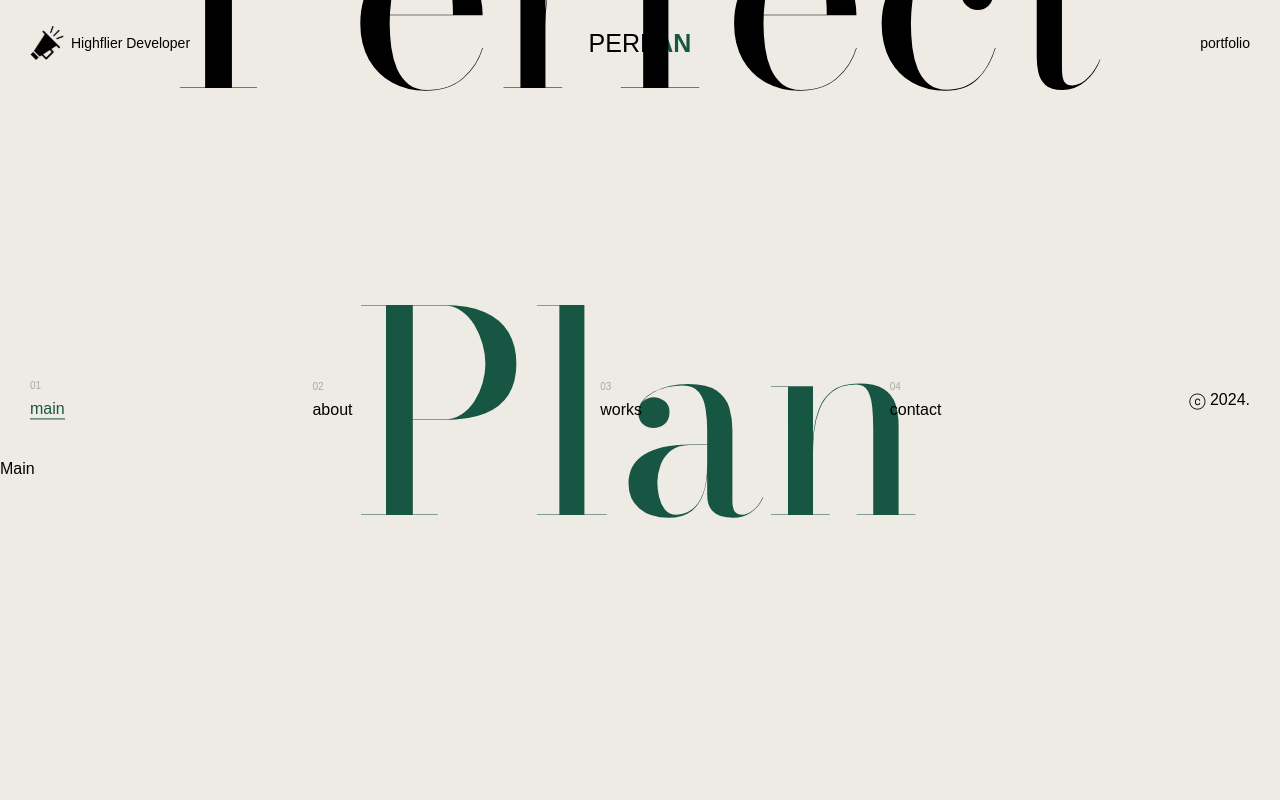
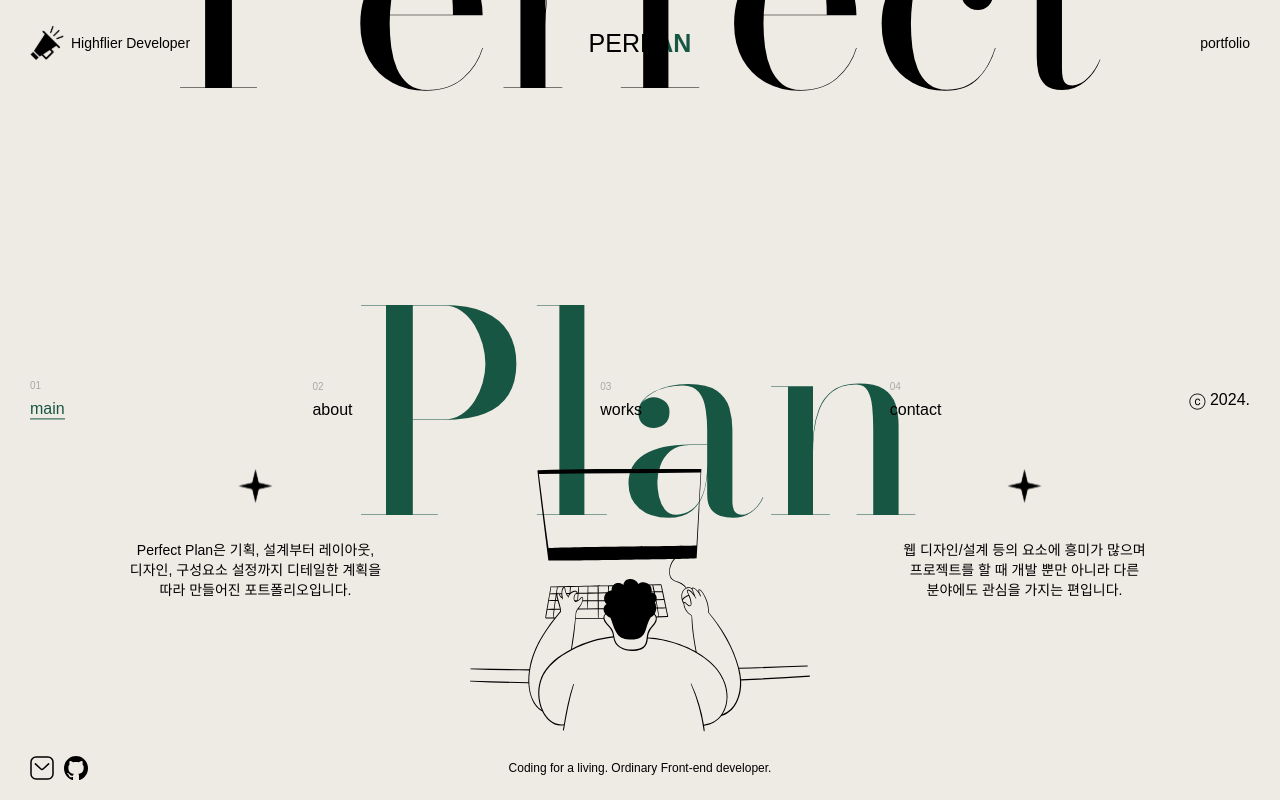
Before and after one commit to KimHyunLo/PERFAN, a React (Vite) app: page / in a window 1280 px wide. Built offline with nearby package versions, Linux system fonts and the light colour scheme; a web font is replaced by a local one.

Commit message:
update: Main Ui 수정

```diff
--- a/src/index.css
+++ b/src/index.css
@@ -26,6 +26,7 @@ body {
 
 ul {
   padding: 0;
+  margin: 0;
 }
 
 a {
@@ -36,3 +37,12 @@ a {
 li {
   list-style: none;
 }
+
+p {
+  margin: 0;
+}
+
+button {
+  border: none;
+  padding: 0;
+}
--- a/src/routes/Main.jsx
+++ b/src/routes/Main.jsx
@@ -1,5 +1,89 @@
+import styled from 'styled-components'
+
+const StyledMain = styled.div`
+  position: absolute;
+  left: 50%;
+  top: 75%;
+  transform: translate(-50%, -50%);
+  width: 80%;
+  display: flex;
+  justify-content: space-between;
+  align-items: start;
+`
+
+const StyledParagraph = styled.p`
+  width: 255px;
+  font-size: 14px;
+  text-align: center;
+  word-break: keep-all;
+
+  &::before {
+    content: '';
+    display: block;
+    background-image: url(star.svg);
+    background-position: center;
+    background-size: contain;
+    background-repeat: no-repeat;
+    height: 35px;
+    margin: 0 auto 35px;
+  }
+`
+
+const StyledFooter = styled.footer`
+  position: absolute;
+  bottom: 20px;
+  width: 100%;
+  padding: 0 30px;
+
+  .middle-text {
+    position: absolute;
+    top: 50%;
+    left: 50%;
+    transform: translate(-50%, -50%);
+    font-size: 12px;
+  }
+`
+
+const StyledUl = styled.ul`
+  display: flex;
+  gap: 10px;
+
+  li {
+    position: relative;
+    width: 24px;
+    height: 24px;
+
+    a {
+      position: absolute;
+    }
+  }
+`
+
 function Main() {
-  return <div>Main</div>
+  return (
+    <>
+      <StyledMain>
+        <StyledParagraph>Perfect Plan은 기획, 설계부터 레이아웃, 디자인, 구성요소 설정까지 디테일한 계획을 따라 만들어진 포트폴리오입니다.</StyledParagraph>
+        <img src="avatar.svg" alt="avatar" />
+        <StyledParagraph>웹 디자인/설계 등의 요소에 흥미가 많으며 프로젝트를 할 때 개발 뿐만 아니라 다른 분야에도 관심을 가지는 편입니다.</StyledParagraph>
+      </StyledMain>
+      <StyledFooter>
+        <StyledUl>
+          <li>
+            <a href="mailto:leeas016@gmail.com">
+              <img src="email.svg" alt="email" />
+            </a>
+          </li>
+          <li>
+            <a href="https://github.com/KimHyunLo" target="blank">
+              <img src="github.svg" alt="github" />
+            </a>
+          </li>
+        </StyledUl>
+        <p className="middle-text">Coding for a living. Ordinary Front-end developer.</p>
+      </StyledFooter>
+    </>
+  )
 }
 
 export default Main
```
Also changed, not shown: public/email.svg (renamed from public/mail.svg).
